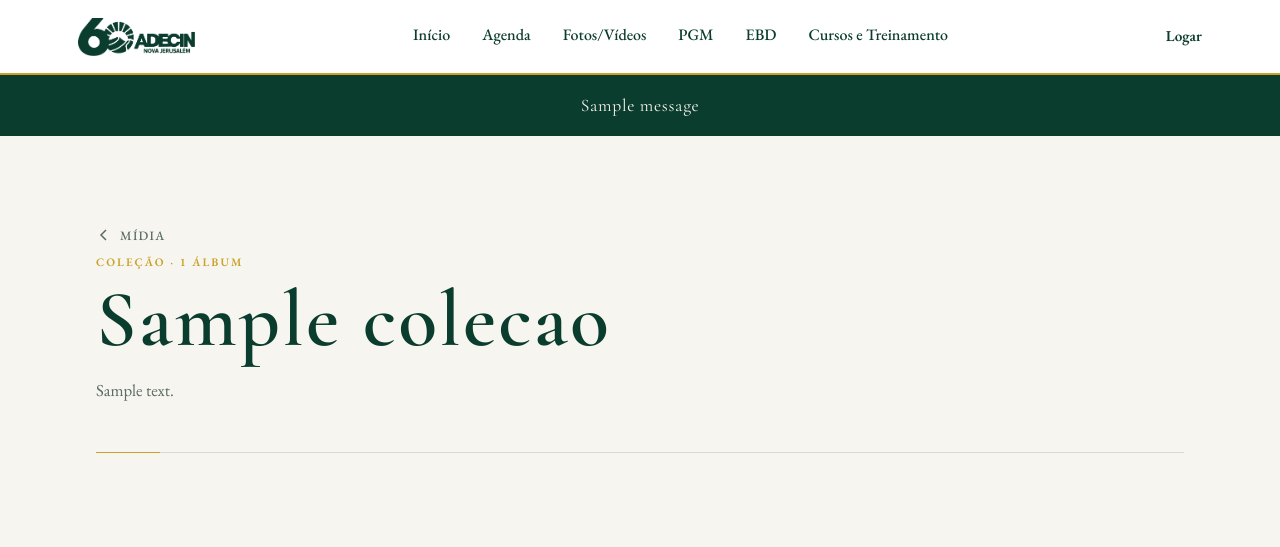
After one commit to thigo1000/site-adecin, a Django app: page /galeria/colecao/1/ in a window 1280 px wide. The commit adds this page. Shown: the top 547 px of the page. Run offline with Django 5.2, Linux system fonts and the light colour scheme; tables that the repository leaves empty hold one stand-in row (values such as "Sample post"); one stand-in notice (Sample message) is shown.

Commit message:
Adiciona colecoes na galeria e diferencia mensagens por cor

```diff
--- a/galeria/models.py
+++ b/galeria/models.py
@@ -1,12 +1,35 @@
 from django.db import models
 from comum.imagens import redimensionar
 
+
+class Colecao(models.Model):
+    nome = models.CharField(max_length=50)
+    descricao = models.CharField(max_length=120, blank= True)
+    ativo = models.BooleanField(default=False)
+
+    def quantidade_albuns(self):
+        return self.albuns.count()
+
+    def album_recente(self):
+        return self.albuns.order_by('-data').first()
+
+    def capa(self):
+        album = self.album_recente()
+        return album.capa if album else None
+
+    def data(self):
+        album = self.album_recente()
+        return album.data if album else None
+
+    def __str__(self):
+        return self.nome
 
 class Album(models.Model):
     nome = models.CharField(max_length=100)
     capa = models.ImageField(upload_to='capas/', blank=False)
     criado_em = models.DateTimeField(auto_now_add=True)
     data = models.DateField(null=True, blank=True)
+    colecao = models.ForeignKey(Colecao, on_delete=models.PROTECT, related_name='albuns', null=True, blank=True)
 
 
     def save(self, *args, **kwargs):
--- a/galeria/urls.py
+++ b/galeria/urls.py
@@ -1,7 +1,8 @@
 from django.urls import path
-from galeria.views import album, galeria
+from galeria.views import album, galeria, colecao
 
 urlpatterns = [
     path('<int:id>/', album, name= 'album'),
-    path('', galeria, name='galeria')
+    path('', galeria, name='lista'),
+    path('colecao/<int:id>/', colecao, name='colecao')
 ]
--- a/galeria/views.py
+++ b/galeria/views.py
@@ -1,15 +1,59 @@
-from django.shortcuts import render, get_object_or_404
-from galeria.models import Album
+from datetime import date
+from django.core.paginator import Paginator
+from django.shortcuts import get_object_or_404, render
+from galeria.models import Album, Colecao
+
+
+def _por_data(item):
+    return item['data'] or date.min
+
+
+def galeria(request):
+    itens = []
+
+    for atual in Colecao.objects.filter(ativo=True):
+        itens.append({
+            'tipo': 'colecao',
+            'obj': atual,
+            'data': atual.data(),
+            'capa': atual.capa(),
+            'quantidade': atual.quantidade_albuns(),
+        })
+
+    for atual in Album.objects.filter(colecao__isnull=True):
+        itens.append({
+            'tipo': 'album',
+            'obj': atual,
+            'data': atual.data,
+            'capa': atual.capa,
+            'quantidade': atual.quantidade_fotos(),
+        })
+
+    itens.sort(key=_por_data, reverse=True)
+
+    paginator = Paginator(itens, 9)
+    pagina = paginator.get_page(request.GET.get('page'))
+
+    return render(request, 'midia_lista.html', {'itens': pagina})
+
+
+def colecao(request, id):
+    atual = get_object_or_404(Colecao, id=id, ativo=True)
+
+    paginator = Paginator(atual.albuns.order_by('-data'), 9)
+    pagina = paginator.get_page(request.GET.get('page'))
+
+    return render(request, 'midia_colecao.html', {
+        'colecao': atual,
+        'albuns': pagina,
+    })
+
 
 def album(request, id):
-    galeria = get_object_or_404(Album, pk=id)
-    foto = galeria.fotos.all()
-    video = galeria.videos.all()
+    atual = get_object_or_404(Album, pk=id)
+
     return render(request, 'midia_album.html', {
-        'album': galeria,
-        'fotos': foto,
-        'videos': video,
+        'album': atual,
+        'fotos': atual.fotos.all(),
+        'videos': atual.videos.all(),
     })
-def galeria(request):
-    lista_album = Album.objects.all()
-    return render(request, 'midia_lista.html', {'albuns': lista_album})
--- a/static/styles/styles.css
+++ b/static/styles/styles.css
@@ -1714,6 +1758,19 @@ footer .endereco{ font-size:.92rem; }
   letter-spacing:.04em;
   background:var(--erro);
   color:var(--texto-claro);
+}
+
+.alerta--success {
+    background: var(--verde);
+}
+
+.alerta--warning {
+    background: var(--dourado);
+    color: var(--verde-escuro);
+}
+
+.alerta--info {
+    background: var(--verde-escuro);
 }
 
 /* ==========================================================================
--- a/templates/base.html
+++ b/templates/base.html
@@ -27,7 +27,7 @@
     {% include 'partials/_nav.html' %}
 
     {% for message in messages %}
-        <p class="alerta">{{ message }}</p>
+        <p class="alerta alerta--{{ message.tags }}">{{ message }}</p>
     {% endfor %}
 
     {% block mural %}{% endblock %}
--- a/templates/gabinete.html
+++ b/templates/gabinete.html
@@ -65,7 +65,7 @@
           </form>
         {% else %}
           <p class="marcado__aviso">
-            Faltam menos de 24 horas. Para desmarcar, fale direto com a secretaria.
+            Faltam menos de 24 horas. Para desmarcar, fale direto com a secretária.
           </p>
         {% endif %}
       </div>
--- /dev/null
+++ b/templates/midia_colecao.html
@@ -0,0 +1,58 @@
+{% extends 'base.html' %}
+{% load static %}
+{% block title %}{{ colecao.nome }} — ADECIN Nova Jerusalém{% endblock %}
+
+{% block content %}
+
+  <header class="midia-head m-wrap">
+    <a class="m-back" href="{% url 'lista' %}">
+      <svg viewBox="0 0 16 16" fill="none" stroke="currentColor" stroke-width="1.5" aria-hidden="true">
+        <path d="M10 3L5 8l5 5"/>
+      </svg>
+      Mídia
+    </a>
+
+    <p class="m-eyebrow">Coleção · {{ colecao.quantidade_albuns }} álbu{{ colecao.quantidade_albuns|pluralize:"m,ns" }}</p>
+    <h1 class="midia-head__title">{{ colecao.nome }}</h1>
+
+    {% if colecao.descricao %}
+      <p class="midia-head__lead">{{ colecao.descricao }}</p>
+    {% endif %}
+  </header>
+
+  <div class="m-wrap">
+
+    <ul class="album-grid">
+      {% for album in albuns %}
+        <li class="album-card">
+          <a class="album-card__link" href="{% url 'album' album.id %}">
+
+            <div class="album-card__media">
+              <img src="{{ album.capa.url }}" alt="" loading="lazy">
+              <span class="album-card__badge" aria-hidden="true">
+                <svg viewBox="0 0 10 12" fill="currentColor"><path d="M0 0l10 6-10 6z"/></svg>
+              </span>
+            </div>
+
+            <div class="album-card__body">
+              <p class="m-eyebrow">
+                {% if album.data %}{{ album.data|date:"j \d\e F \d\e Y" }}{% else %}Sem data{% endif %}
+              </p>
+              <h2 class="album-card__title">{{ album.nome }}</h2>
+              <p class="album-card__meta">{{ album.quantidade_fotos }} foto{{ album.quantidade_fotos|pluralize }}</p>
+            </div>
+
+          </a>
+        </li>
+      {% empty %}
+        <li class="album-empty">Esta coleção ainda não tem álbuns.</li>
+      {% endfor %}
+    </ul>
+
+    {% if albuns.paginator.num_pages > 1 %}
+      {% include 'partials/_pager.html' with pagina=albuns %}
+    {% endif %}
+
+  </div>
+
+{% endblock %}
--- a/templates/partials/_nav.html
+++ b/templates/partials/_nav.html
@@ -18,7 +18,7 @@
     <ul class="nav-links" id="nav-links">
       <li><a href="{% url 'index' %}"       class="{% if rota == 'index' %}active{% endif %}">Início</a></li>
       <li><a href="{% url 'agenda' %}"      class="{% if rota == 'agenda' %}active{% endif %}">Agenda</a></li>
-      <li><a href="{% url 'galeria' %}"       class="{% if rota == 'lista' or rota == 'album' %}active{% endif %}">Fotos/Vídeos</a></li>
+      <li><a href="{% url 'lista' %}"       class="{% if rota == 'lista' or rota == 'album' %}active{% endif %}">Fotos/Vídeos</a></li>
       <li><a href="{% url 'pgm' %}"      class="{% if rota == 'pgm' %}active{% endif %}">PGM</a></li>
       <li><a href="{% url 'ebd' %}"         class="{% if rota == 'ebd' %}active{% endif %}">EBD</a></li>
       <li><a href="{% url 'lista_curso' %}" class="{% if rota == 'lista_curso' or rota == 'curso' or rota == 'aula' %}active{% endif %}">Cursos e Treinamento</a></li>
--- a/templates/usuario/base_usuario.html
+++ b/templates/usuario/base_usuario.html
@@ -17,7 +17,7 @@
         {% include 'usuario/header.html' %}
 
         {% for message in messages %}
-            <p class="alerta" id="messages">{{ message }}</p>
+            <p class="alerta alerta--{{ message.tags }}">{{ message }}</p>
         {% endfor %}
 
         {% block conteudo %}{% endblock %}
```
Also changed, not shown: other parts of static/styles/styles.css (+63 -19 lines), galeria/admin.py (+11 -2 lines), templates/midia_album.html (+21 -7 lines), templates/midia_lista.html (+41 -11 lines), templates/partials/_pager.html (added, +31 -0 lines), galeria/migrations/0002_colecao_album_colecao.py (added), pgm/migrations/0003_alter_pgm_horario.py (added).
